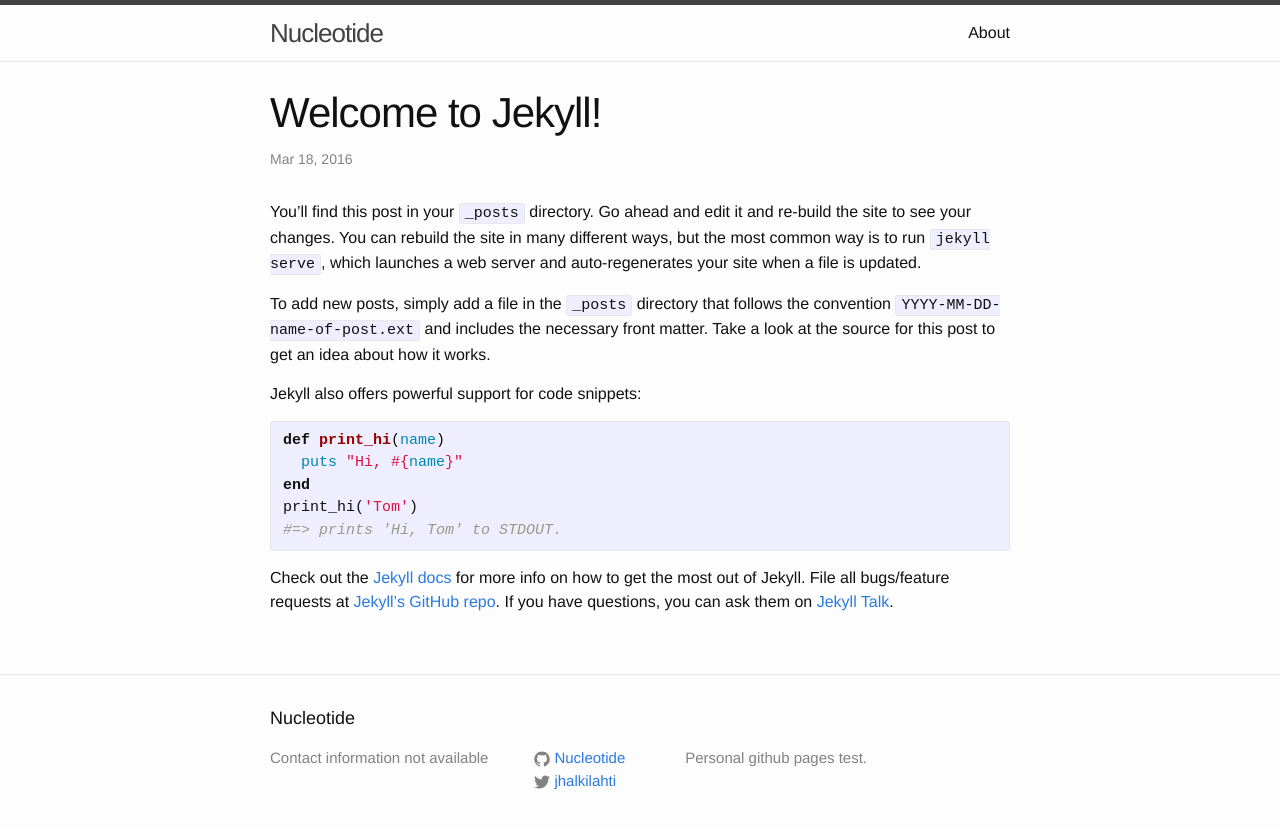
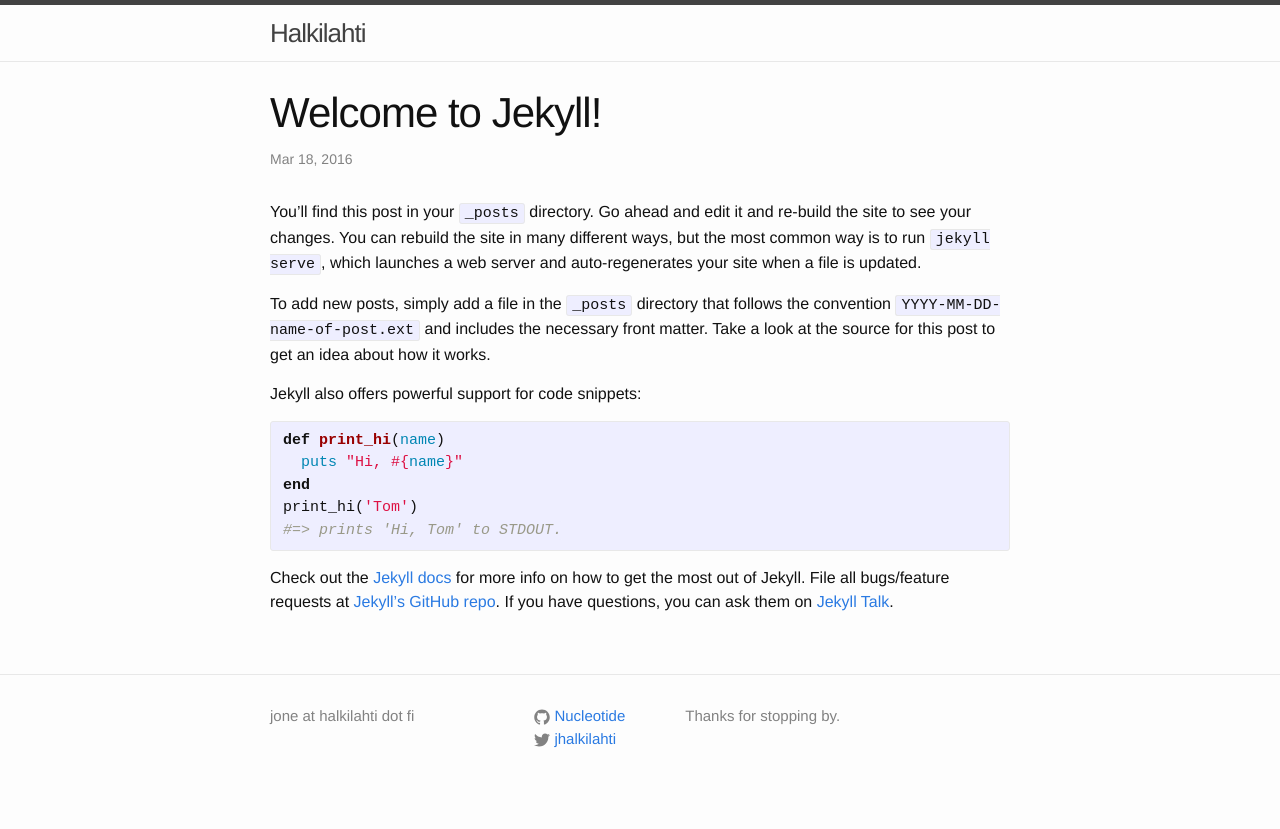
Before and after one commit to Nucleotide/nucleotide.github.io, a Jekyll site: the page built from _posts/2016-03-18-welcome-to-jekyll.markdown, in a window 1280 px wide. Shown: the top 829 px of the page. Built offline with Jekyll 4.4.1, drawn with Linux system fonts in a browser that asks for light colours.

Commit message:
Ruby version bump and update

```diff
--- a/_config.yml
+++ b/_config.yml
@@ -6,12 +6,12 @@
 # 'jekyll serve'. If you change this file, please restart the server process.
 
 # Site settings
-title: Nucleotide
-email: not available
+title: Halkilahti
+email: jone at halkilahti dot fi
 description: |
-  Personal github pages test.
+  Thanks for stopping by.
 baseurl: "" # the subpath of your site, e.g. /blog
-url: "http://nucleotide.github.io" # the base hostname & protocol for your site
+url: "https://halkilahti.fi" # the base hostname & protocol for your site
 twitter_username: jhalkilahti
 github_username:  Nucleotide
 
--- a/_includes/footer.html
+++ b/_includes/footer.html
@@ -2,12 +2,10 @@
 
   <div class="wrapper">
 
-    <h2 class="footer-heading">{{ site.title }}</h2>
-
     <div class="footer-col-wrapper">
       <div class="footer-col footer-col-1">
         <ul class="contact-list">
-          <li>Contact information not available</li>
+          <li>{{ site.email }}</li>
         </ul>
       </div>
 
--- a/_includes/header.html
+++ b/_includes/header.html
@@ -13,13 +13,6 @@
         </svg>
       </a>
 
-      <div class="trigger">
-        {% for my_page in site.pages %}
-          {% if my_page.title %}
-          <a class="page-link" href="{{ my_page.url | prepend: site.baseurl }}">{{ my_page.title }}</a>
-          {% endif %}
-        {% endfor %}
-      </div>
     </nav>
 
   </div>
```
Also changed, not shown: index.html (+2 -14 lines), Gemfile.lock, 1 other file.
